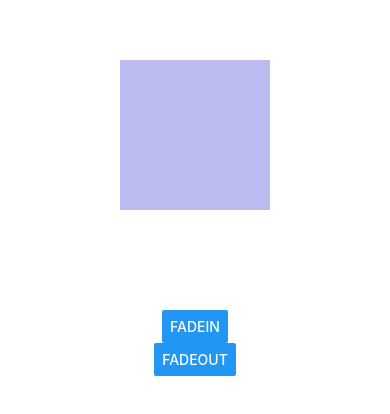
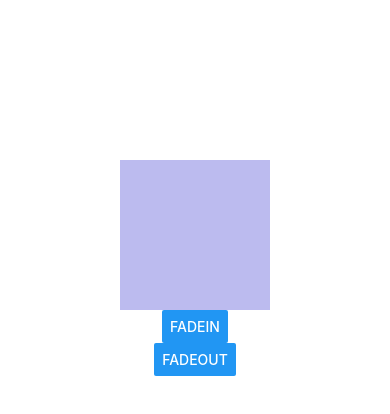
Before and after one commit to JeralPineda/Components-RN, a React Native app: screen /Animation101Screen in a window 390 px wide. Shown: the part 154-568 px from the top of the page. Built offline with nearby package versions, Linux system fonts and the light colour scheme.

Commit message:
feat: add useAnimation

```diff
--- /dev/null
+++ b/src/hooks/useAnimation.tsx
@@ -0,0 +1,45 @@
+import {useRef} from "react";
+import {Animated, Easing} from "react-native";
+
+export const useAnimation = () => {
+  const opacity = useRef(new Animated.Value(0.4)).current;
+  const position = useRef(new Animated.Value(0)).current;
+
+  const fadeIn = (callback?: Function) => {
+    Animated.timing(opacity, {
+      toValue: 1,
+      duration: 300,
+      useNativeDriver: true,
+    }).start(() => (callback ? callback() : null));
+  };
+
+  const fadeOut = (duration: number = 300) => {
+    Animated.timing(opacity, {
+      toValue: 0,
+      duration,
+      useNativeDriver: true,
+    }).start();
+  };
+
+  const startMovingPosition = (
+    initPosition: number,
+    duration: number = 300,
+  ) => {
+    position.setValue(initPosition);
+
+    Animated.timing(position, {
+      toValue: -100,
+      duration,
+      useNativeDriver: true,
+      // easing: Easing.bounce //Rebote
+    }).start();
+  };
+
+  return {
+    opacity,
+    position,
+    fadeIn,
+    fadeOut,
+    startMovingPosition,
+  };
+};
--- a/src/screens/Animation101Screen.tsx
+++ b/src/screens/Animation101Screen.tsx
@@ -1,38 +1,10 @@
-import React, {useRef, useEffect} from "react";
-import {StyleSheet, View, Animated, Button, Easing} from "react-native";
+import React from "react";
+import {StyleSheet, View, Animated, Button} from "react-native";
+import {useAnimation} from "../hooks/useAnimation";
 
 export const Animation101Screen = () => {
-  const opacity = useRef(new Animated.Value(0.4)).current;
-  const top = useRef(new Animated.Value(-100)).current;
-
-  const fadeIn = (callback?: Function) => {
-    Animated.timing(opacity, {
-      toValue: 1,
-      duration: 300,
-      useNativeDriver: true,
-    }).start(() => (callback ? callback() : null));
-
-    Animated.timing(top, {
-      toValue: 0,
-      duration: 800,
-      useNativeDriver: true,
-      easing: Easing.bounce,
-    }).start();
-  };
-
-  const fadeOut = (duration: number = 300) => {
-    Animated.timing(opacity, {
-      toValue: 0,
-      duration,
-      useNativeDriver: true,
-    }).start();
-
-    Animated.timing(top, {
-      toValue: -100,
-      duration: 1000,
-      useNativeDriver: true,
-    }).start();
-  };
+  const {position, opacity, fadeIn, fadeOut, startMovingPosition} =
+    useAnimation();
 
   return (
     <View style={styles.container}>
@@ -40,16 +12,22 @@ export const Animation101Screen = () => {
         style={{
           ...styles.box,
           opacity,
-          // top,
+          // position,
           transform: [
             {
-              translateY: top,
+              translateY: position,
             },
           ],
         }}
       />
 
-      <Button title="fadeIn" onPress={() => fadeIn()} />
+      <Button
+        title="fadeIn"
+        onPress={() => {
+          fadeIn();
+          startMovingPosition(100);
+        }}
+      />
       <Button title="fadeOut" onPress={() => fadeOut()} />
     </View>
   );
```
